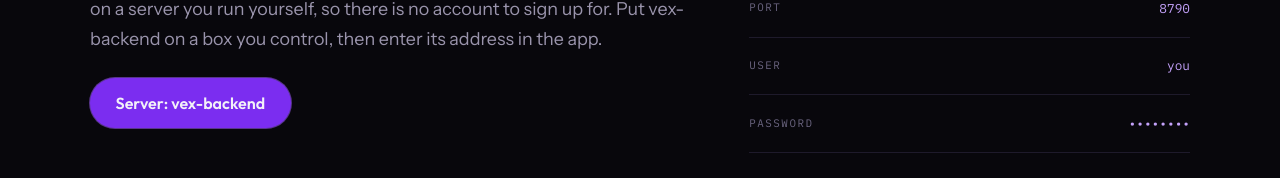
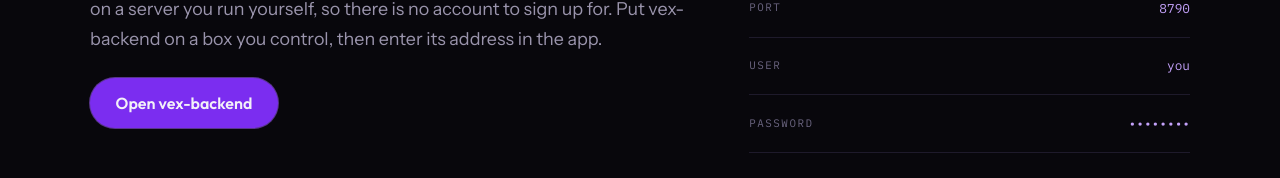
Before and after one commit to VexWave/vexwave.github.io, a SvelteKit app: page / in a window 1280 px wide. Shown: the part 1901-2079 px from the top of the page. Built offline with nearby package versions, Linux system fonts and the light colour scheme.

Commit message:
Adjust backend button text

```diff
--- a/src/routes/+page.svelte
+++ b/src/routes/+page.svelte
@@ -78,7 +78,7 @@
 				then enter its address in the app.
 			</p>
 			<div class="actions">
-				<a class="btn-primary" href={BACKEND} rel="noreferrer">Server: vex-backend</a>
+				<a class="btn-primary" href={BACKEND} rel="noreferrer">Open vex-backend</a>
 			</div>
 		</div>
 
```
